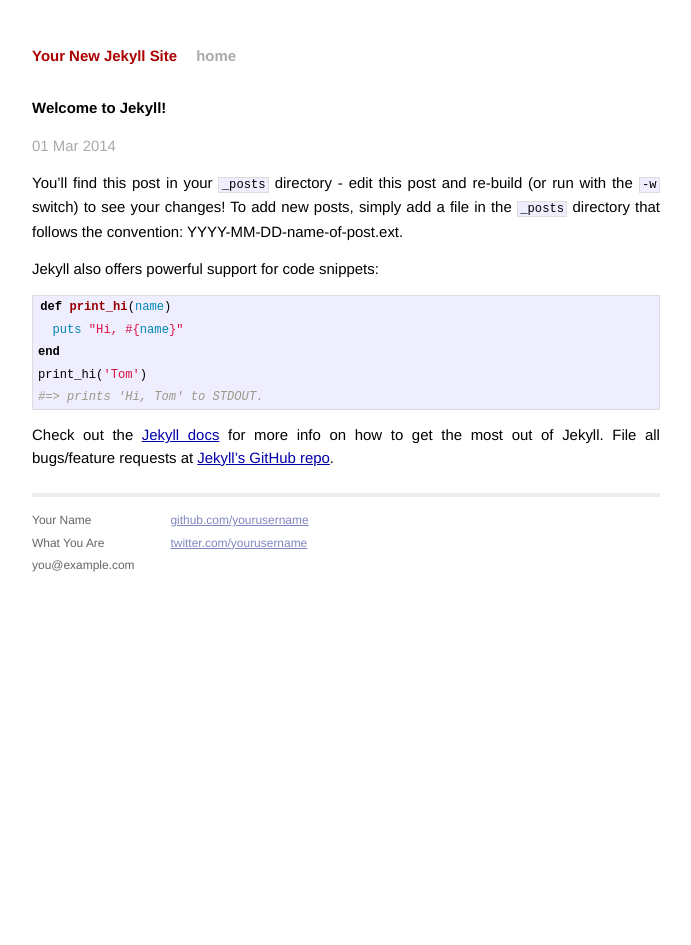
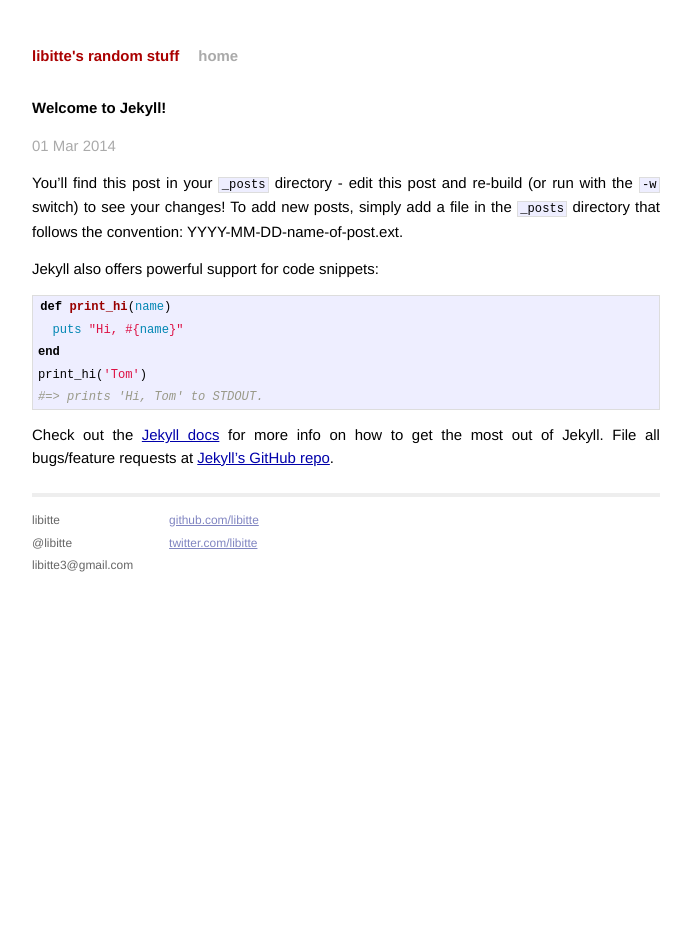
Before and after one commit to libitte/libitte.github.io, a Jekyll site: the page built from _posts/2014-03-01-welcome-to-jekyll.markdown, in a window 1280 px wide. Shown: the whole page, without its empty margins (294-985 px from the left). Built offline with Jekyll 4.4.1, drawn with Linux system fonts in a browser that asks for light colours; Markdown is read by kramdown in place of the engine named in the settings.

Commit message:
update default config

```diff
--- a/_config.yml
+++ b/_config.yml
@@ -1,3 +1,3 @@
-name: Your New Jekyll Site
+name: libitte's random stuff
 markdown: redcarpet
 pygments: true
--- a/_layouts/default.html
+++ b/_layouts/default.html
@@ -26,15 +26,15 @@
           <div class="footer">
             <div class="contact">
               <p>
-                Your Name<br />
-                What You Are<br />
-                you@example.com
+                libitte<br />
+                @libitte<br />
+                libitte3@gmail.com
               </p>
             </div>
             <div class="contact">
               <p>
-                <a href="https://github.com/yourusername">github.com/yourusername</a><br />
-                <a href="https://twitter.com/yourusername">twitter.com/yourusername</a><br />
+                <a href="https://github.com/libitte">github.com/libitte</a><br />
+                <a href="https://twitter.com/yourusername">twitter.com/libitte</a><br />
               </p>
             </div>
           </div>
```
